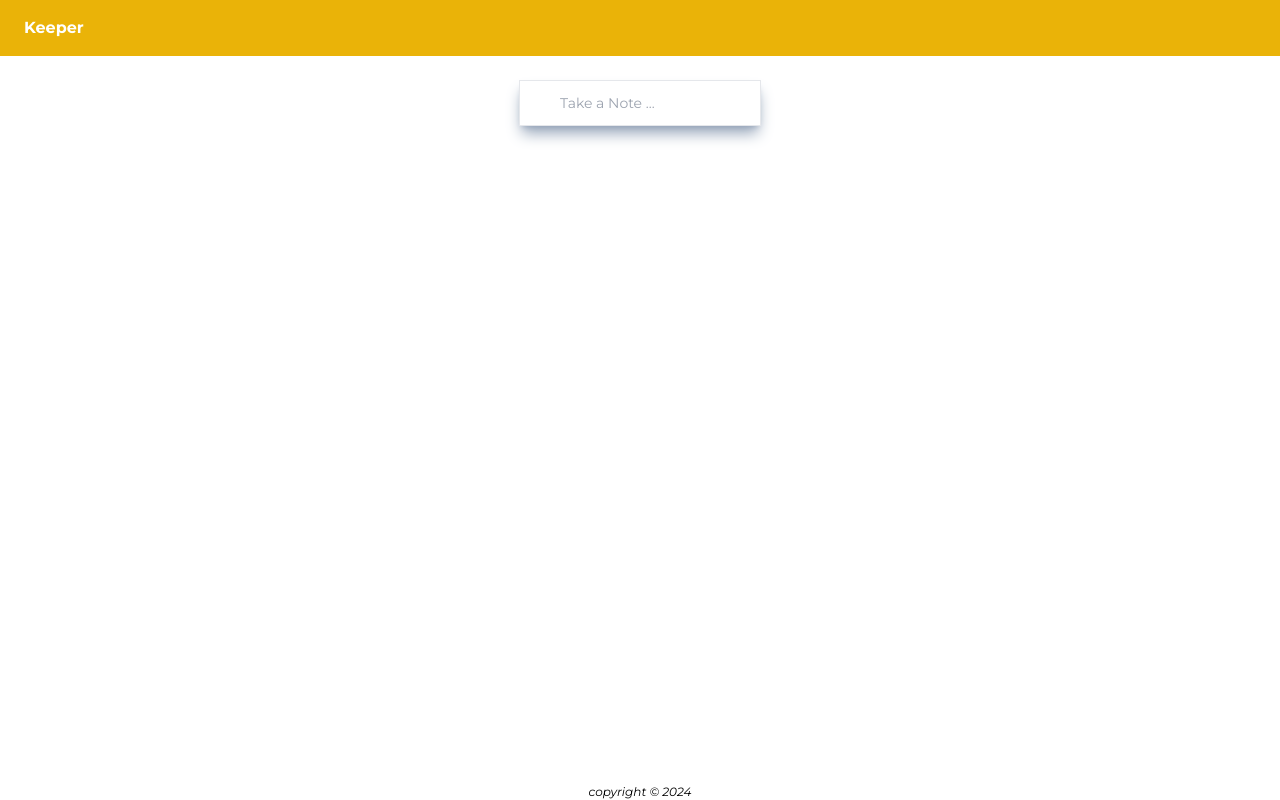
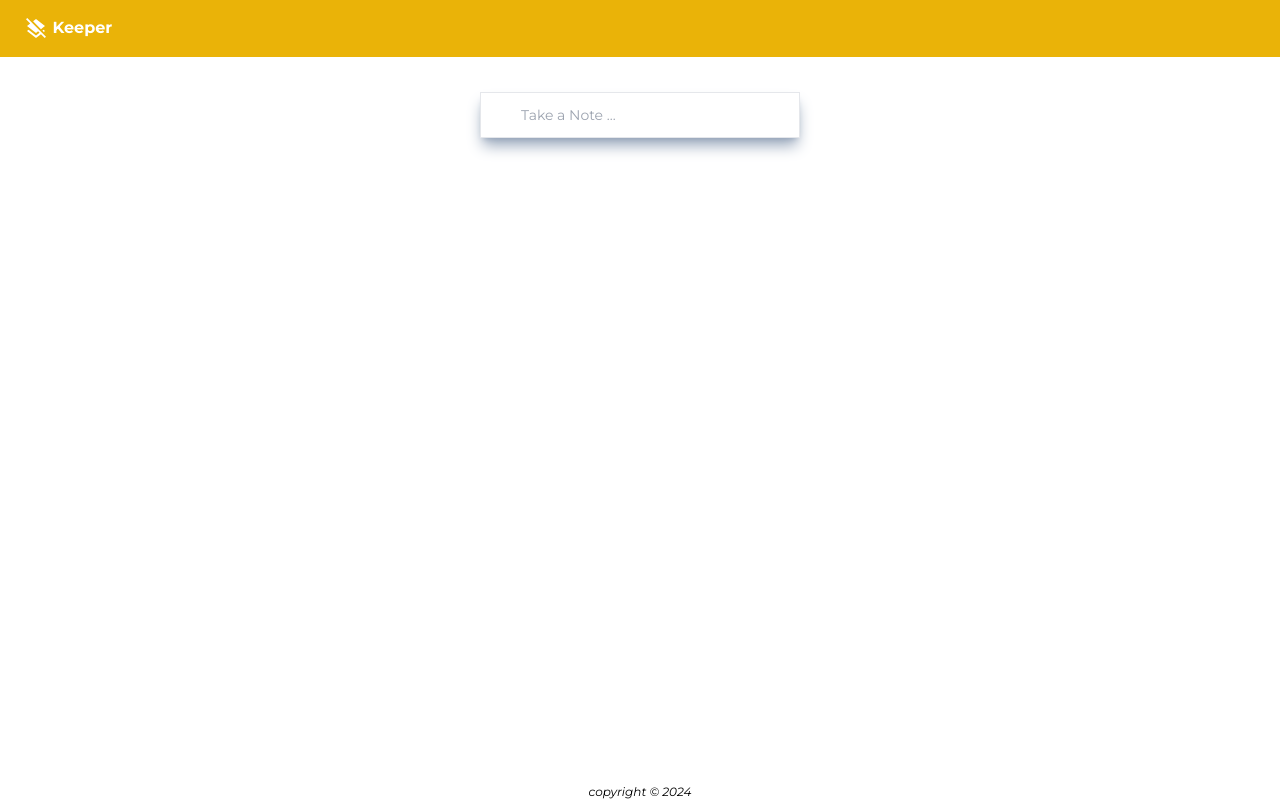
Before and after one commit to Daniel-agozie/Note, a React (Vite) app: page / in a window 1280 px wide. Built offline with nearby package versions, Linux system fonts and the light colour scheme.

Commit message:
add design

```diff
--- a/src/App.jsx
+++ b/src/App.jsx
@@ -26,9 +26,8 @@ const App = () => {
       <Header />
       <CreateArea onAdd={addNote}/>
       {notes.map((notesItem, index) => {
-        return <Note key={index} id={index} title={notesItem.title} content={notesItem.content} onDelete={deleteNote}/>
+        return <Note key={index} id={index} title={notesItem.title} content={notesItem.content} onDelete={deleteNote} />
       })}
-
       <Footer />
     </div>
   )
--- a/src/CreateArea.jsx
+++ b/src/CreateArea.jsx
@@ -37,8 +37,8 @@ const CreateArea = (props) => {
   }
 
   return (
-    <div className="pt-20 flex justify-center ">
-        <form className="border flex flex-col px-10 py-3 font-montserrat text-sm relative shadow-lg shadow-slate-400">
+    <div className="flex justify-center mt-3 pt-20 ">
+        <form className="border flex flex-col px-10 py-3 font-montserrat text-sm relative shadow-lg shadow-slate-400 w-80">
           {isExpand && <input className="outline-none" type="text" placeholder="Title" name="title" value={note.title} onChange={handleChange}/>}
 
           <textarea className="outline-none resize-none overflow-hidden" placeholder="Take a Note ..." name="content" value={note.content} onChange={handleChange} rows={isExpand ? '2' : '1'} onClick={handleExpand}/>
--- a/src/Footer.jsx
+++ b/src/Footer.jsx
@@ -5,7 +5,7 @@ const Footer = () => {
   const year = day.getFullYear();
   return (
     <div className="flex justify-center">
-      <div className="absolute bottom-0 font-montserrat italic text-xs">
+      <div className="fixed bottom-0 font-montserrat italic text-xs">
       copyright © {year}
       </div>
     </div>
--- a/src/Header.jsx
+++ b/src/Header.jsx
@@ -1,9 +1,10 @@
-
+import LensIcon from '@mui/icons-material/Lens';7
+import LayersClearIcon from '@mui/icons-material/LayersClear';
 
 const Header = () => {
   return (
-    <div className="bg-yellow-500 fixed w-full p-4">
-      <div className="ml-2 font-montserrat font-bold text-white">Keeper</div>
+    <div className="bg-yellow-500 fixed p-4 top-0 right-0 left-0">
+      <div className="ml-2 font-montserrat font-bold text-white"><LayersClearIcon /> Keeper</div>
     </div>
   )
 }
--- a/src/Note.jsx
+++ b/src/Note.jsx
@@ -8,14 +8,15 @@ const Note = (props) => {
 
   return (
     <div className="border w-56 h-20 mt-8 ml-3 relative shadow-xl shadow-gray-300">
-      <div className="ml-2 mt-2 font-montserrat text-sm flex flex-row">
+      <div className="ml-2 mt-2 font-montserrat text-sm">
         <div>{props.title}</div>
         <div>{props.content}</div>
-        <button className="text-yellow-600 w-11 h-11 rounded-full absolute -bottom-2 right-2 text-xs font-montserrat font-bold" onClick={handleClick}>
+        <button className="text-yellow-600 w-11 h-11 rounded-full absolute -bottom-2 right-2 text-xs font-montserrat font-bold outline-none" onClick={handleClick}>
           <DeleteIcon />
         </button>
       </div>
     </div>
+
   )
 }
 
```
